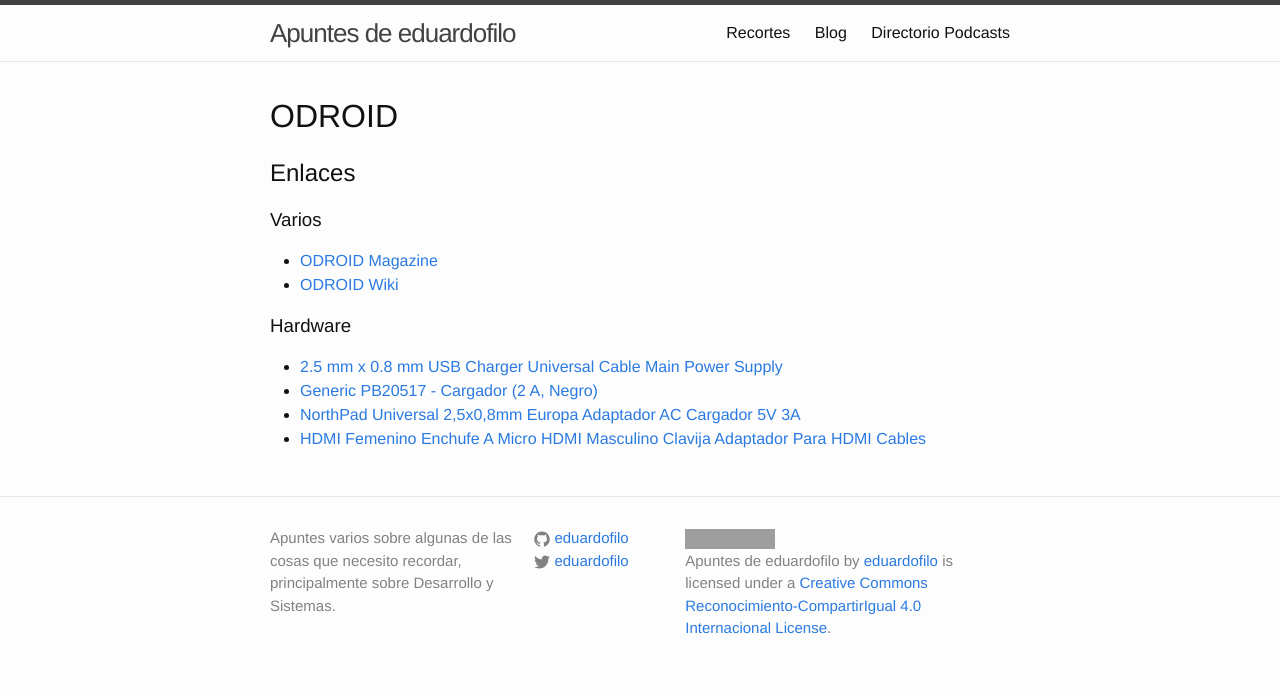
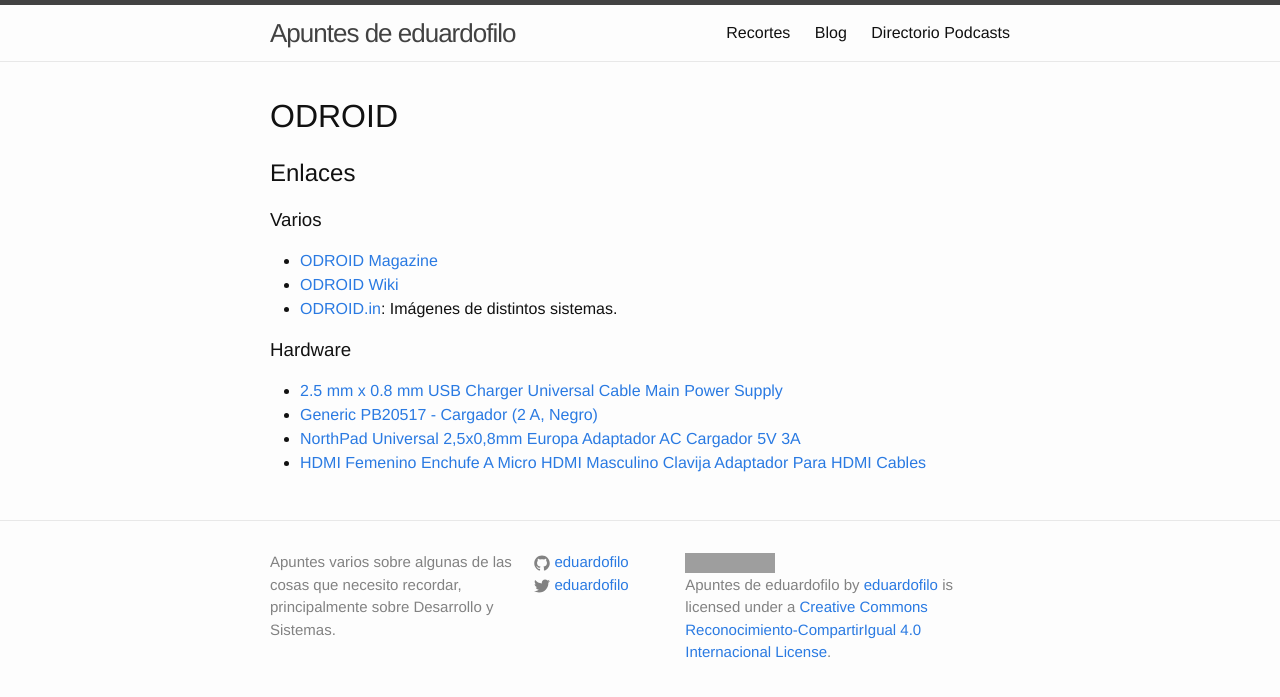
Before and after one commit to eduardofilo/eduardofilo.jekyll, a Jekyll site: the page built from sistemas/odroid.md, in a window 1280 px wide. Shown: the top 697 px of the page. Built offline with Jekyll 4.4.1, drawn with Linux system fonts in a browser that asks for light colours; Markdown is read by kramdown in place of the engine named in the settings; grey boxes are pictures that could not be loaded.

Commit message:
Enlaces ODROID.

```diff
--- a/sistemas/odroid.md
+++ b/sistemas/odroid.md
@@ -11,6 +11,7 @@
 
 * [ODROID Magazine](http://magazine.odroid.com/)
 * [ODROID Wiki](http://odroid.com/dokuwiki/doku.php?id=en:odroid-c1)
+* [ODROID.in](http://odroid.in/): Imágenes de distintos sistemas.
 
 ### Hardware
 
```
